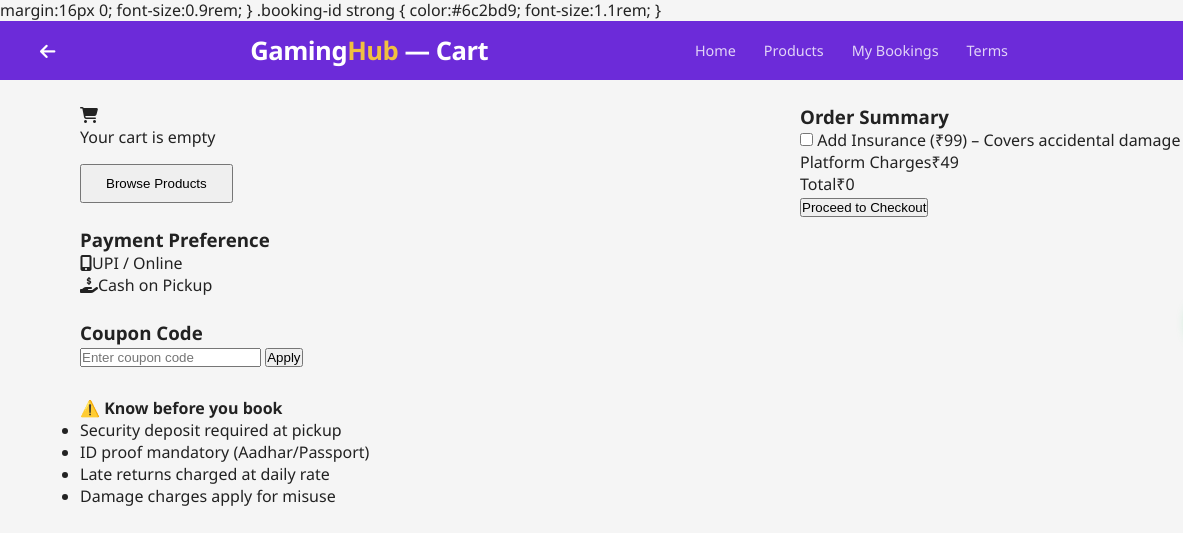
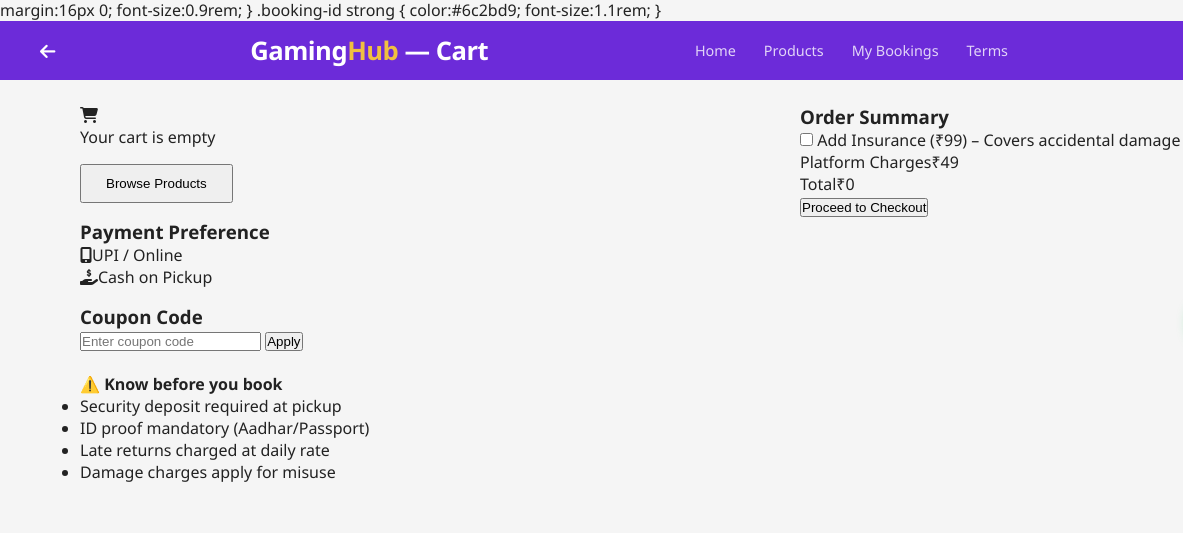
Before and after one commit to VenkyCodeX/GamingHub, a plain HTML site: page cart.html in a window 1280 px wide. Shown: the part 419-952 px from the top of the page, 0-1183 px from the left. Drawn offline with Linux system fonts and the light colour scheme.

Commit message:
Make cart layout stable with explicit left column wrapper

```diff
--- a/desktop.css
+++ b/desktop.css
@@ -15,7 +15,12 @@
   }
 
   /* Left column: cart items + dates + payment + coupon + know-before */
-  .cart-left { display: contents; }
+  .cart-left {
+    grid-column: 1;
+    display: flex;
+    flex-direction: column;
+    gap: 16px;
+  }
 
   /* Right column: summary */
   .cart-summary-col {
@@ -23,6 +28,7 @@
     grid-row: 1 / span 10;
     position: sticky;
     top: 80px;
+    align-self: start;
   }
 
   /* ---- BOOKINGS PAGE ---- */
```
